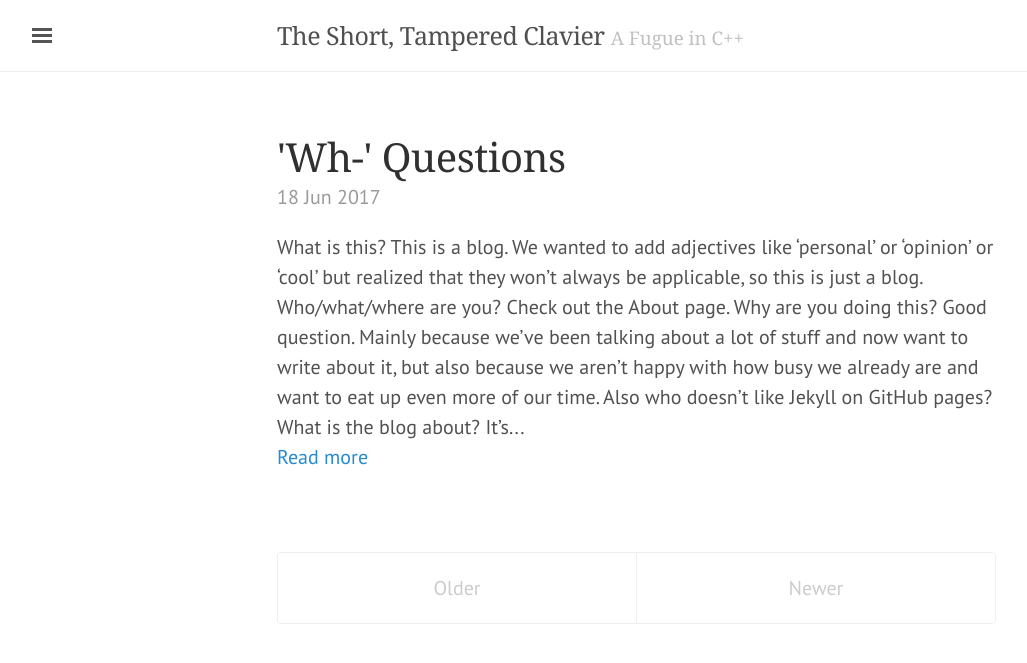
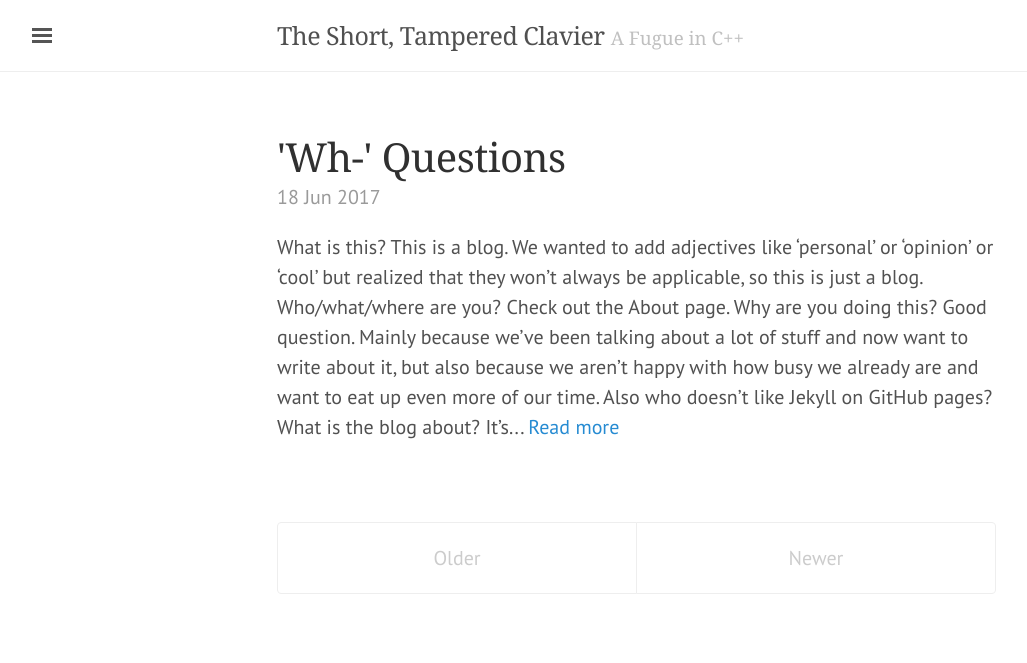
Before and after one commit to theshorttamperedclavier/theshorttamperedclavier.github.io, a Jekyll site: the page built from index.html, in a window 1280 px wide. Shown: the top 663 px of the page, without its empty margins (3-1030 px from the left). Built offline with Jekyll 4.4.1, drawn with Linux system fonts in a browser that asks for light colours; nearby versions of some CDN libraries; some web fonts are replaced; the list of posts is cut into pages by our own code.

Commit message:
Add bio. Add ability to customize post excerpts used for display.

```diff
--- a/index.html
+++ b/index.html
@@ -15,9 +15,19 @@
     <span class="post-date">{{ post.date | date_to_string }}</span>
 
     <div>
+      {% if post.fullview %}
+      {{ post.content }}
+      {% else %}
+      {% if post.description %}
+      {{ post.description }}
+      {% elsif post.custom_excerpt %}
+      {{ post.excerpt }}
+      {% else %}
       {{ post.content | strip_html | truncatewords: 100 }}
+      {% endif %}
+      <a href="{{ site.baseurl }}{{ post.url }}">Read more</a>
+      {% endif %}
     </div>
-    <a href="{{ site.baseurl }}{{ post.url }}">Read more</a>
 
   </div>
   {% endfor %}
```
Also changed, not shown: about.md (+8 -1 lines).
